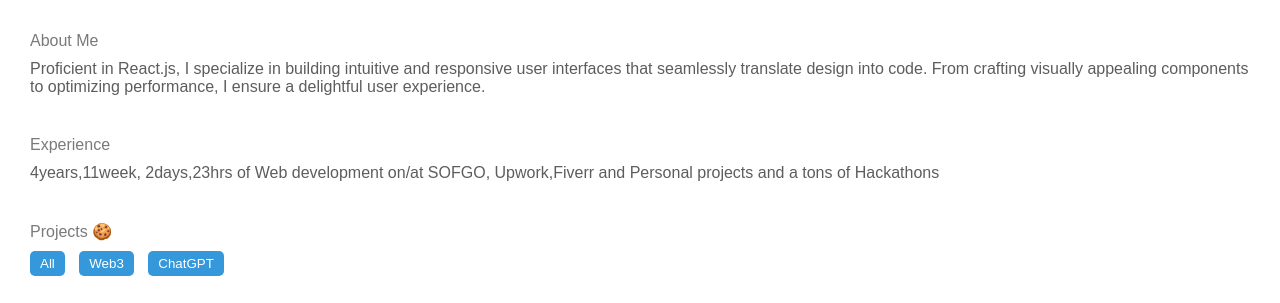
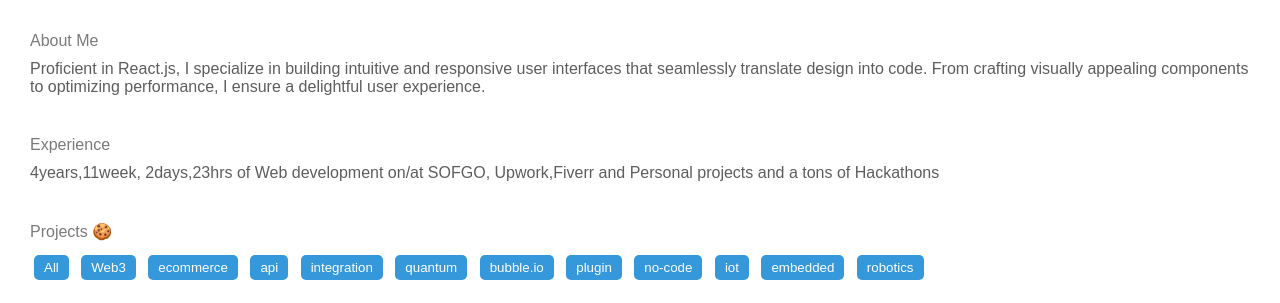
Before and after one commit to tobi-awolaju-21/TobiA, a plain HTML site: page index.html in a window 1280 px wide. Shown: the part 164-467 px from the top of the page. Drawn offline with Linux system fonts and the light colour scheme.

Commit message:
oiftulu.hi;jodx

```diff
--- a/index.html
+++ b/index.html
@@ -30,7 +30,18 @@
     <div class="tag-navigator">
       <button class="tag-filter" onclick="filterProjects('All')">All</button>
       <button class="tag-filter" onclick="filterProjects('web3')">Web3</button>
-      <button class="tag-filter" onclick="filterProjects('chatgpt')">ChatGPT</button>
+      <button class="tag-filter" onclick="filterProjects('ecommerce')">ecommerce</button>
+      <button class="tag-filter" onclick="filterProjects('api')">api</button>
+      <button class="tag-filter" onclick="filterProjects('integration')">integration</button>
+      <button class="tag-filter" onclick="filterProjects('quantum')">quantum</button>
+
+      <button class="tag-filter" onclick="filterProjects('bubble.io')">bubble.io</button>
+      <button class="tag-filter" onclick="filterProjects('plugin')">plugin</button>
+      <button class="tag-filter" onclick="filterProjects('no-code')">no-code</button>
+      <button class="tag-filter" onclick="filterProjects('iot')">iot</button>
+      <button class="tag-filter" onclick="filterProjects('embedded')">embedded</button>
+
+      <button class="tag-filter" onclick="filterProjects('robotics')">robotics</button>
       <!-- Add more buttons for other tags as needed -->
     </div>
 
--- a/style.css
+++ b/style.css
@@ -86,7 +86,7 @@ body {
   }
 
   .tag-filter {
-    margin-right: 10px;
+    margin: 4px;
     padding: 5px 10px;
     cursor: pointer;
     background-color: #3498db;
```
